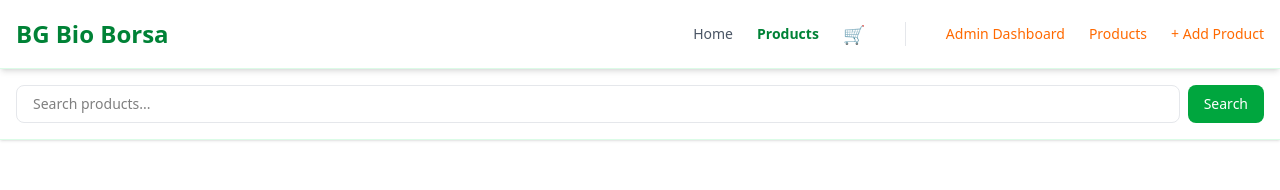
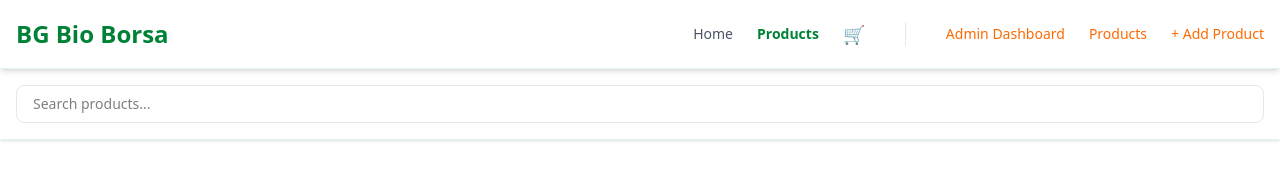
Before and after one commit to AntonRusev/BBB, a Next.js app: page /products in a window 1280 px wide. Shown: the top 190 px of the page. Built offline with nearby package versions, Linux system fonts and the light colour scheme; no server answers; the database is empty.

Commit message:
refactored the SearchBar component to modify the query params on change

```diff
--- a/app/products/page.tsx
+++ b/app/products/page.tsx
@@ -1,7 +1,8 @@
 import { getAllProducts } from "@/services/product.service";
 import PorductsList from "@/components/products/ProductsList";
 import RecentlyViewed from "@/components/products/RecentlyViewed";
-import ProductsFilters from "@/components/SearchBar";
+import SearchBar from "@/components/products/filters/SearchBar";
+
 
 type ProductsPageProps = {
     searchParams: {
@@ -26,7 +27,7 @@ export default async function UserProductsPage({ searchParams }: ProductsPagePro
 
     return (
         <>
-            <ProductsFilters />
+            <SearchBar />
 
             <div className="flex flex-col gap-12 px-4 py-8 max-w-7xl mx-auto sm:px-6 lg:px-8">
                 <PorductsList products={products} />
--- a/components/SearchBar.tsx
+++ /dev/null
@@ -1,45 +0,0 @@
-"use client";
-
-import { useRouter, useSearchParams } from "next/navigation";
-import { useState } from "react";
-
-export default function SearchBar() {
-  const router = useRouter();
-  const params = useSearchParams();
-
-  const [search, setSearch] = useState(params.get("search") || "");
-
-  const applyFilters = () => {
-    const newParams = new URLSearchParams(params);
-
-    if (search) newParams.set("search", search);
-    else newParams.delete("search");
-
-    router.push(`/products?${newParams.toString()}`);
-  };
-
-  return (
-    <div className="w-full bg-white border-b border-green-100 shadow-sm">
-      <div className="max-w-7xl mx-auto px-4 py-4 flex flex-col md:flex-row gap-4 md:items-center md:justify-between">
-
-        {/* Search */}
-        <div className="flex flex-1 gap-2">
-          <input
-            type="text"
-            placeholder="Search products..."
-            value={search}
-            onChange={(e) => setSearch(e.target.value)}
-            className="flex-1 border border-gray-200 rounded-lg px-4 py-2 text-sm focus:outline-none focus:ring-2 focus:ring-green-400"
-          />
-
-          <button
-            onClick={applyFilters}
-            className="bg-green-600 text-white px-4 py-2 rounded-lg text-sm font-medium hover:bg-green-700 transition"
-          >
-            Search
-          </button>
-        </div>
-      </div>
-    </div>
-  );
-}
--- /dev/null
+++ b/components/products/filters/SearchBar.tsx
@@ -0,0 +1,46 @@
+"use client"
+
+import { useState } from "react"
+import { useRouter, useSearchParams } from "next/navigation"
+
+export default function SearchBar() {
+    const router = useRouter()
+    const params = useSearchParams()
+
+    const [search, setSearch] = useState(params.get("search") || "")
+
+    const applySearch = (e: React.ChangeEvent<HTMLInputElement>) => {
+        // apply changes in real time as the search query is written
+        const value = e.target.value
+        setSearch(value)
+
+        const newParams = new URLSearchParams(params);
+
+        // Keeps the URL clean if there is no search query entered
+        if (value) {
+            newParams.set("search", value)
+        }
+        else {
+            newParams.delete("search")
+        }
+
+        newParams.set("search", e.target.value);
+        router.push(`/products?${newParams.toString()}`);
+    }
+
+    return (
+        <div className="w-full bg-white border-b border-green-100 shadow-sm">
+            <div className="max-w-7xl mx-auto px-4 py-4 flex flex-col md:flex-row gap-4 md:items-center md:justify-between">
+                <div className="flex flex-1 gap-2">
+                    <input
+                        type="text"
+                        placeholder="Search products..."
+                        value={search}
+                        onChange={(e) => applySearch(e)}
+                        className="flex-1 border border-gray-200 rounded-lg px-4 py-2 text-sm focus:outline-none focus:ring-2 focus:ring-green-400"
+                    />
+                </div>
+            </div>
+        </div>
+    );
+}
```
